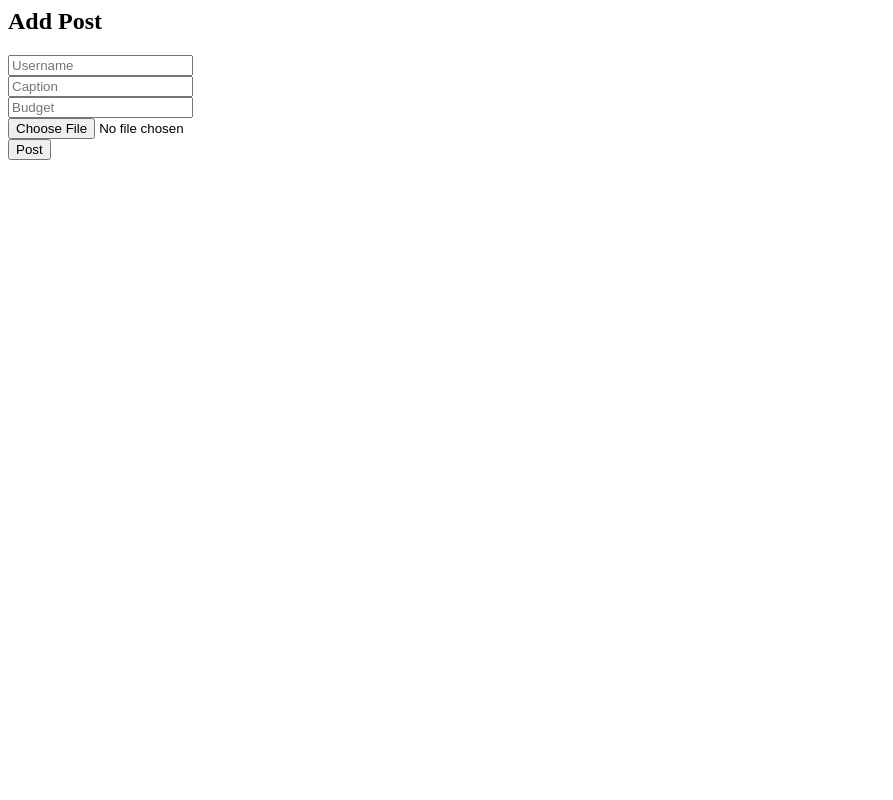
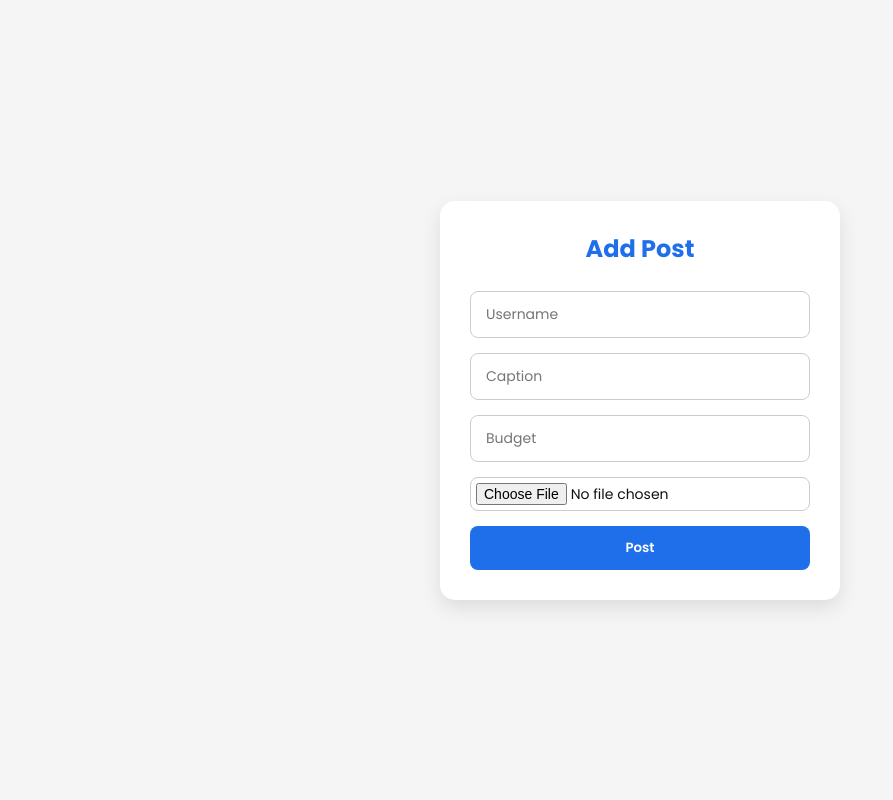
Before and after one commit to Nandan927/hackathon-project, a Flask app: page /add_post in a window 1280 px wide. Shown: the whole page, without its empty margins (0-893 px from the left). Run offline with Flask 3, Linux system fonts and the light colour scheme.

Commit message:
Added my message

```diff
--- a/templates/add_post.html
+++ b/templates/add_post.html
@@ -1,8 +1,99 @@
-<h2>Add Post</h2>
-<form method="POST" enctype="multipart/form-data">
-<input name="username" placeholder="Username"><br>
-<input name="caption" placeholder="Caption"><br>
-<input name="budget" placeholder="Budget"><br>
-<input type="file" name="image"><br>
-<button type="submit">Post</button>
-</form>
+<!DOCTYPE html>
+<html lang="en">
+<head>
+<meta charset="UTF-8">
+<meta name="viewport" content="width=device-width, initial-scale=1.0">
+<title>Horizon | Add Post</title>
+<link href="https://fonts.googleapis.com/css2?family=Poppins:wght@400;600;700&display=swap" rel="stylesheet">
+
+<style>
+*{
+    margin:0;
+    padding:0;
+    box-sizing:border-box;
+    font-family:'Poppins', sans-serif;
+}
+
+/* Body */
+body{
+    background:#f5f5f5;
+    color:#111;
+    min-height:100vh;
+    display:flex;
+    justify-content:center;
+    align-items:center;
+    padding:20px;
+}
+
+/* Form Card */
+.add-post-card{
+    background:white;
+    border-radius:15px;
+    padding:30px;
+    box-shadow:0 8px 20px rgba(0,0,0,0.1);
+    width:400px;
+}
+
+/* Heading */
+.add-post-card h2{
+    text-align:center;
+    margin-bottom:25px;
+    color:#1f6feb;
+}
+
+/* Inputs */
+.add-post-card input{
+    width:100%;
+    padding:12px 15px;
+    margin-bottom:15px;
+    border:1px solid #ccc;
+    border-radius:8px;
+    font-size:14px;
+    outline:none;
+    transition:0.3s;
+}
+
+.add-post-card input:focus{
+    border-color:#1f6feb;
+    box-shadow:0 0 5px rgba(31,111,235,0.5);
+}
+
+/* File Input */
+.add-post-card input[type="file"]{
+    padding:5px;
+}
+
+/* Button */
+.add-post-card button{
+    width:100%;
+    padding:12px;
+    background:#1f6feb;
+    color:white;
+    border:none;
+    border-radius:8px;
+    font-weight:600;
+    cursor:pointer;
+    transition:0.3s;
+}
+
+.add-post-card button:hover{
+    background:#1558c0;
+}
+
+</style>
+</head>
+<body>
+
+<div class="add-post-card">
+    <h2>Add Post</h2>
+    <form method="POST" enctype="multipart/form-data">
+        <input name="username" placeholder="Username" required>
+        <input name="caption" placeholder="Caption" required>
+        <input name="budget" placeholder="Budget" required>
+        <input type="file" name="image" required>
+        <button type="submit">Post</button>
+    </form>
+</div>
+
+</body>
+</html>
```
